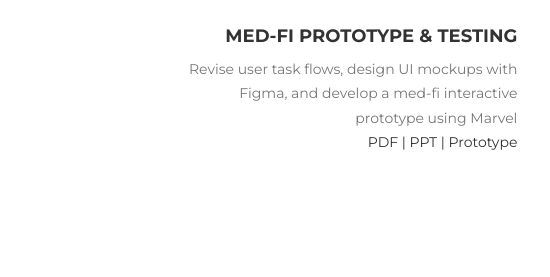
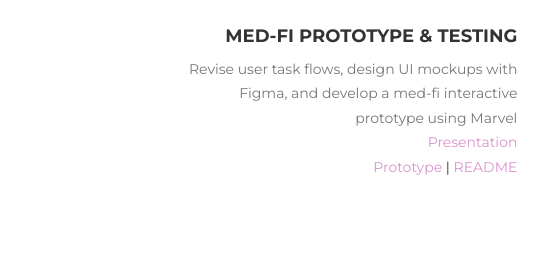
Before and after one commit to raymondluong/artberry, a website: page website/index.html in a window 1280 px wide. Shown: the part 2680-2957 px from the top of the page, 0-550 px from the left. Drawn offline with nearby package versions, Linux system fonts and the light colour scheme; a web font is replaced by a local one.

Commit message:
med-fi urls update

```diff
--- a/website/index.html
+++ b/website/index.html
@@ -304,7 +304,8 @@
                                 </div>
                                 <div class="timeline-body">
                                     <p class="text-muted">Revise user task flows, design UI mockups with Figma, and develop a med-fi interactive prototype using Marvel</p>
-                                    <p>PDF | PPT | Prototype</p>
+                                    <p><a href="https://docs.google.com/presentation/d/17DwZbV7QhZzT7MjNohmREkTscg22lCQnvslbpjCXmIw/edit?usp=sharing" target="_blank">Presentation</a></p>
+                                    <p><a href="https://marvelapp.com/1f5cd5h" target="_blank">Prototype</a> | <a href="https://docs.google.com/document/d/1mGSj7ZovaI4rxLfm0wj-jzYySo7rpkQajYirxYyCo_Y/edit?usp=sharing" target="_blank">README</p>
                                 </div>
                             </div>
                         </li>
```
